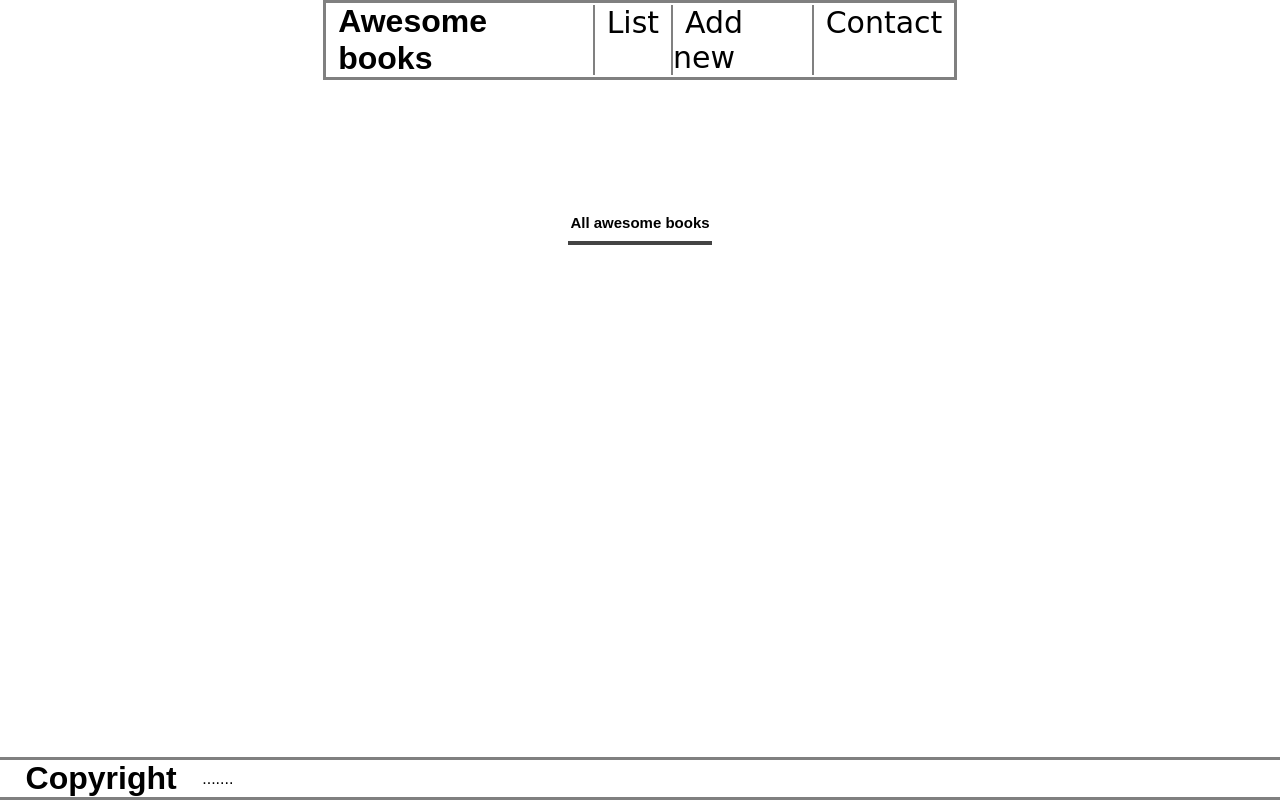
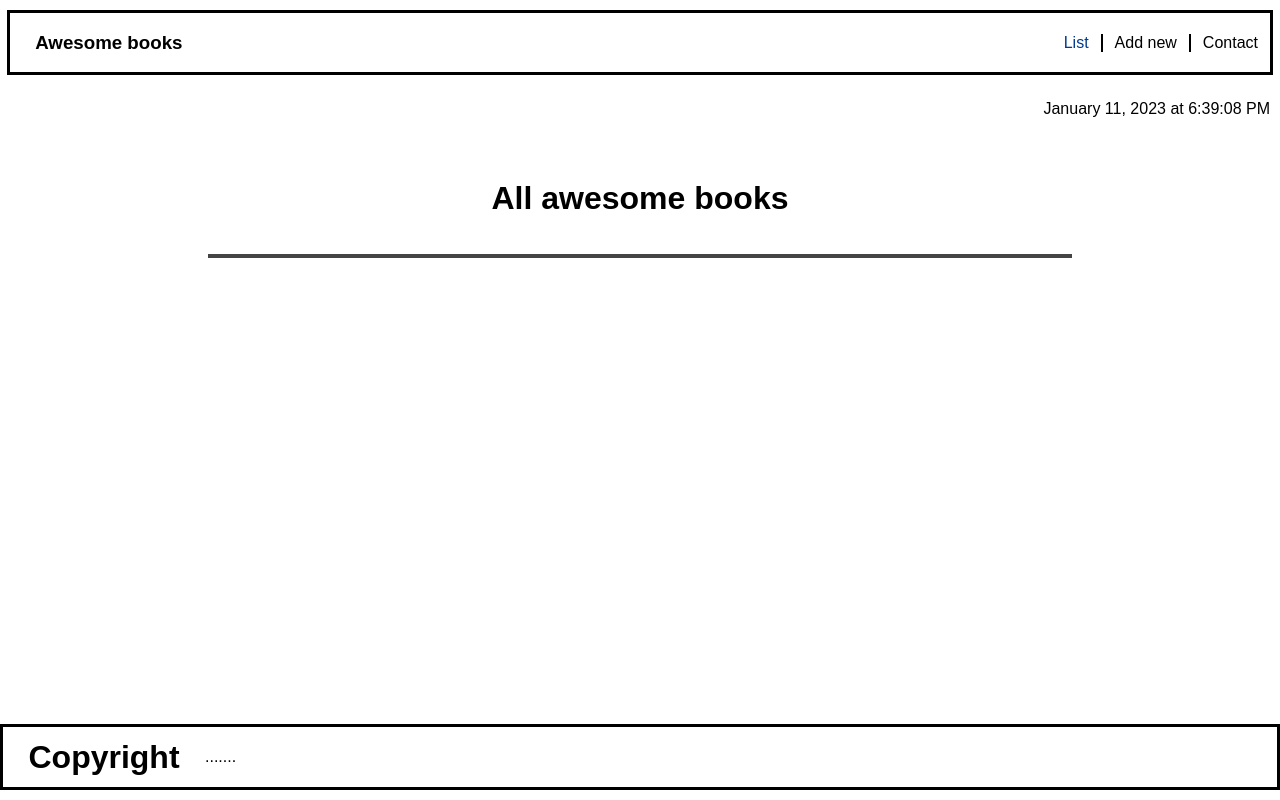
Before and after one commit to NelsonAraujo93/pairProgrammingBooks, a website: page index.html in a window 1280 px wide. Drawn offline with Linux system fonts and the light colour scheme; a web font is replaced by a local one.

Commit message:
Add date, run Linters & fix errors

```diff
--- a/index.html
+++ b/index.html
@@ -9,7 +9,7 @@
   </head>
   <body>
     <header class="header">
-      <h1 class="logo">Awesome books</h1>
+      <h3 class="logo">Awesome books</h1>
       <nav class="nav">
         <ul class="navlist">
           <li class="navitem" onclick="navigation(0)"><a class="navlink" href="#bookList">List</a></li>
@@ -18,7 +18,7 @@
         </ul>
       </nav>
     </header>
-    <div class="date"></div>
+    <div id="date" class="date"></div>
     <main id="main" class="main">
     </main>
     <footer>
--- a/index.js
+++ b/index.js
@@ -1,6 +1,10 @@
 // declare variables
 const mainContainer = document.getElementById('main');
-
+const navItems = document.getElementsByClassName('navitem');
+const date = document.getElementById('date');
+date.innerHTML = new Date().toLocaleString('en-US', {
+  month: 'long', day: 'numeric', year: 'numeric', hour: 'numeric', minute: 'numeric', hour12: true, second: 'numeric',
+});
 
 class BookList {
   constructor(bookList) {
@@ -67,7 +71,7 @@ const printBooks = (books, container) => {
   });
 };
 
-function clearInput() {
+function clearInput(form) {
   form[0].value = '';
   form[1].value = '';
 }
@@ -89,13 +93,12 @@ const renderListSection = () => {
   bookSection.append(bookListContainer);
   mainContainer.append(bookSection);
   printBooks(booksList.bookList, bookListHtml);
-
-}
+};
 
 const renderAddSection = () => {
   mainContainer.innerHTML = '';
   const addSection = document.createElement('section');
-  addSection.id='addNew';
+  addSection.id = 'addNew';
   addSection.classList.add('addbookform', 'section');
   const form = document.createElement('form');
   form.id = 'form';
@@ -115,11 +118,9 @@ const renderAddSection = () => {
   addSection.append(form);
   mainContainer.append(addSection);
   addBtn.addEventListener('click', (e) => {
-    debugger;
     e.preventDefault();
     const inputTitle = document.querySelector('.booktitle');
     const inputAuthor = document.querySelector('.bookauthor');
-
     const theTitle = inputTitle.value;
     const theAuthor = inputAuthor.value;
     const newBook = new Book(theTitle, theAuthor);
@@ -135,11 +136,9 @@ const renderAddSection = () => {
     btnRmv.innerHTML = 'Remove';
     bookContent.append(btnRmv);
     addBook.append(bookContent);
-
     const underline = document.createElement('div');
     underline.className = 'underline';
     addBook.append(underline);
-
     btnRmv.addEventListener('click', () => {
       booksList.remove(newBook);
       booksList.toLS();
@@ -147,16 +146,16 @@ const renderAddSection = () => {
       window.location.reload();
     });
     booksList.toLS();
-    clearInput();
-  })
-}
+    clearInput(form);
+  });
+};
 
 const renderContactSection = () => {
   mainContainer.innerHTML = '';
   const contactSection = document.createElement('section');
   contactSection.id = 'contact';
   contactSection.classList.add('contactsection', 'section');
-  contactSection.innerHTML = `<h2>Contact information</h2>
+  contactSection.innerHTML = `<h1>Contact information</h1>
   <p>Do you have any questions or you just want to say "hello"?</p>
   <ul>
     <li class="contactlist">Our email: mail@mail.com</li>
@@ -164,20 +163,31 @@ const renderContactSection = () => {
     <li class="contactlist">Our address: Streetname 22, 17389 City, Country</li>
   </ul>`;
   mainContainer.append(contactSection);
-}
+};
 
 const navigation = (value) => {
   switch (value) {
     case 0:
+      navItems[0].classList.add('active');
+      navItems[1].classList.remove('active');
+      navItems[2].classList.remove('active');
       renderListSection();
-    break;
+      break;
     case 1:
+      navItems[1].classList.add('active');
+      navItems[0].classList.remove('active');
+      navItems[2].classList.remove('active');
       renderAddSection();
-    break;
+      break;
     case 2:
+      navItems[2].classList.add('active');
+      navItems[1].classList.remove('active');
+      navItems[0].classList.remove('active');
       renderContactSection();
-    break;
+      break;
+    default:
+      break;
   }
-}
+};
 
 navigation(0);
--- a/style.css
+++ b/style.css
@@ -9,18 +9,21 @@ body {
   align-items: center;
   font-family: 'Jua-Regular', sans-serif;
   gap: 10px;
-}
-
-* {
-  margin: 0;
-  padding: 0;
+  margin: 0 auto;
+  padding: 10px;
+  box-sizing: border-box;
+  max-width: 1300px;
+  justify-content: center;
 }
 
 .heading {
-  margin-top: 20px;
   padding-bottom: 10px;
   font-size: 10px;
   text-align: center;
+}
+
+h1 {
+  font-size: 2rem;
 }
 
 .addbook {
@@ -115,7 +118,9 @@ img.underline {
   display: flex;
   justify-content: space-between;
   align-items: center;
-  border: 3px solid grey;
+  border: 3px solid black;
+  width: 100%;
+  max-width: 1300px;
 }
 
 .navlist {
@@ -124,12 +129,16 @@ img.underline {
 }
 
 .navitem {
-  border-left: 2px solid grey;
+  border-left: 2px solid black;
+}
+
+.navitem:first-child {
+  border-left: unset;
 }
 
 .navlink {
-  font-size: 30px;
-  font-family: cursive;
+  font-size: 16px;
+  font-family: 'Jua-Regular', sans-serif;
   padding: 12px;
   text-decoration: none;
   color: initial;
@@ -137,7 +146,7 @@ img.underline {
 
 .navlink1 {
   font-size: 30px;
-  font-family: cursive;
+  font-family: 'Jua-Regular', sans-serif;
   padding: 12px;
   text-decoration: none;
   color: initial;
@@ -149,16 +158,18 @@ img.underline {
 
 .date {
   text-align: right;
-  padding: 15px 10px;
+  padding: 15px 0;
+  display: flex;
+  align-self: flex-end;
 }
 
 .main {
-  margin-top: 5%;
-}
-
-.addbookform,
-.contactsection {
-  margin-top: 10%;
+  margin-top: 10px;
+  display: flex;
+  width: 100%;
+  justify-content: flex-start;
+  flex-direction: column;
+  align-items: center;
 }
 
 .logo,
@@ -171,12 +182,16 @@ img.underline {
 }
 
 footer {
-  border: 3px solid grey;
+  border: 3px solid black;
   display: flex;
   align-items: center;
   position: fixed;
   width: 100%;
   bottom: 0;
+  margin: 10px;
+  box-sizing: border-box;
+  max-width: 1300px;
+  height: 66px;
 }
 
 .contactsection {
@@ -187,7 +202,23 @@ footer {
   display: none;
 }
 
-.bloc
-k {
+.block {
   display: block;
 }
+
+a.navlink:hover {
+  color: rgb(0, 58, 139);
+}
+
+.active a.navlink {
+  color: rgb(0, 58, 139);
+}
+
+section {
+  display: flex;
+  width: 100%;
+  max-width: 1300px;
+  justify-content: flex-start;
+  flex-direction: column;
+  align-items: center;
+}
```
